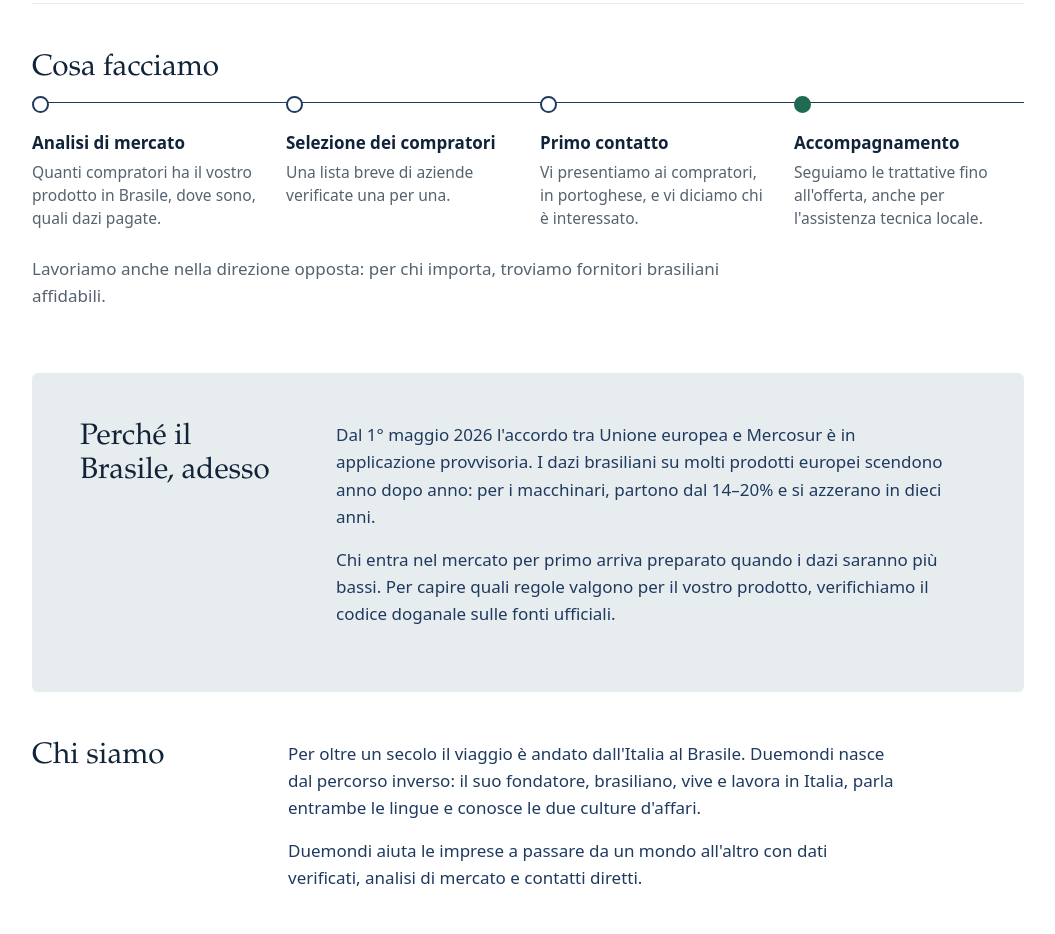
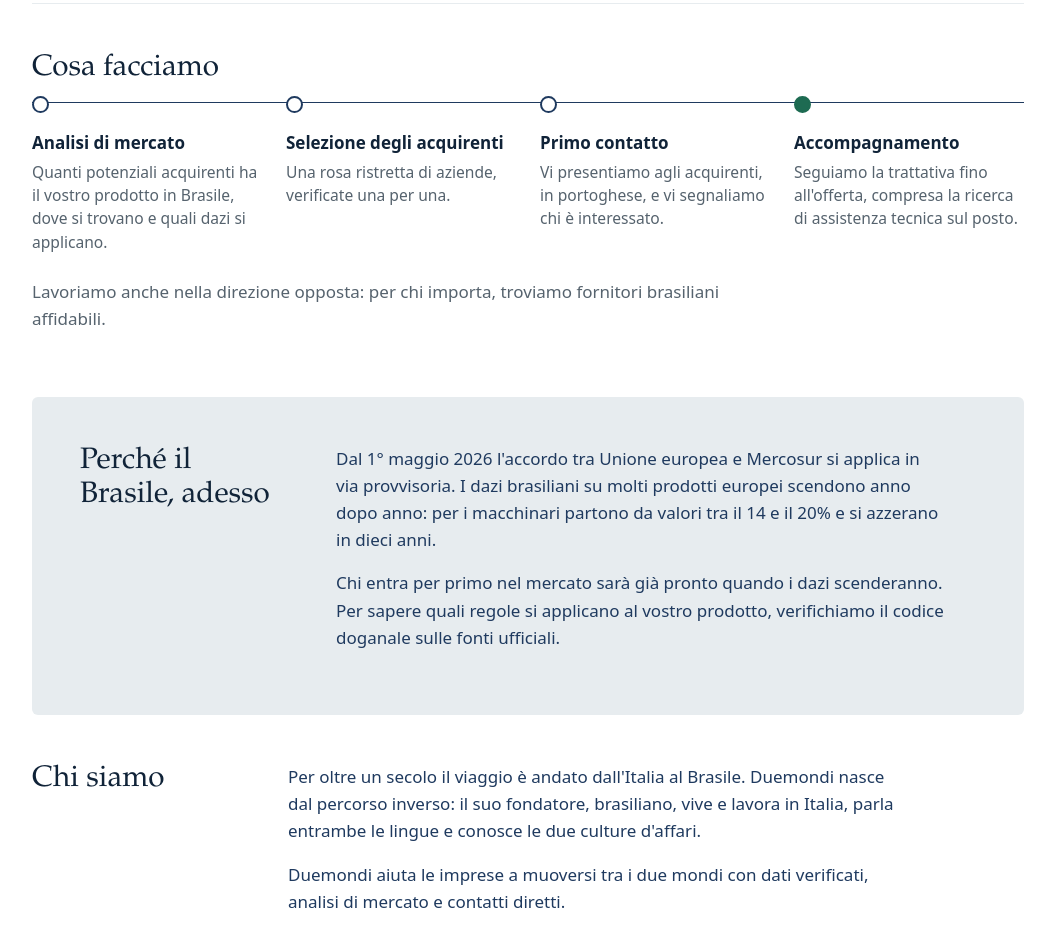
Before and after one commit to Trindade39/duemondi-site, a plain HTML site: page index.html in a window 1280 px wide. Shown: the part 518-1452 px from the top of the page, without its empty margins (112-1167 px from the left). Drawn offline with Linux system fonts and the light colour scheme.

Commit message:
Add files via upload

```diff
--- a/index.html
+++ b/index.html
@@ -104,7 +104,7 @@
 <header>
   <div class="colonna">
     <a class="marchio" href="#">Duemondi</a>
-    <nav><a href="#contatto">Scrivici</a></nav>
+    <nav><a href="#contatto">Scriveteci</a></nav>
   </div>
 </header>
 
@@ -122,10 +122,10 @@
     <div class="colonna">
       <h2>Cosa facciamo</h2>
       <ol class="livelli">
-        <li><h3>Analisi di mercato</h3><p>Quanti compratori ha il vostro prodotto in Brasile, dove sono, quali dazi pagate.</p></li>
-        <li><h3>Selezione dei compratori</h3><p>Una lista breve di aziende verificate una per una.</p></li>
-        <li><h3>Primo contatto</h3><p>Vi presentiamo ai compratori, in portoghese, e vi diciamo chi è interessato.</p></li>
-        <li><h3>Accompagnamento</h3><p>Seguiamo le trattative fino all'offerta, anche per l'assistenza tecnica locale.</p></li>
+        <li><h3>Analisi di mercato</h3><p>Quanti potenziali acquirenti ha il vostro prodotto in Brasile, dove si trovano e quali dazi si applicano.</p></li>
+        <li><h3>Selezione degli acquirenti</h3><p>Una rosa ristretta di aziende, verificate una per una.</p></li>
+        <li><h3>Primo contatto</h3><p>Vi presentiamo agli acquirenti, in portoghese, e vi segnaliamo chi è interessato.</p></li>
+        <li><h3>Accompagnamento</h3><p>Seguiamo la trattativa fino all'offerta, compresa la ricerca di assistenza tecnica sul posto.</p></li>
       </ol>
       <p class="nota">Lavoriamo anche nella direzione opposta: per chi importa, troviamo fornitori brasiliani affidabili.</p>
     </div>
@@ -135,8 +135,8 @@
     <div class="colonna griglia">
       <h2>Perché il Brasile, adesso</h2>
       <div>
-        <p>Dal 1° maggio 2026 l'accordo tra Unione europea e Mercosur è in applicazione provvisoria. I dazi brasiliani su molti prodotti europei scendono anno dopo anno: per i macchinari, partono dal 14–20% e si azzerano in dieci anni.</p>
-        <p>Chi entra nel mercato per primo arriva preparato quando i dazi saranno più bassi. Per capire quali regole valgono per il vostro prodotto, verifichiamo il codice doganale sulle fonti ufficiali.</p>
+        <p>Dal 1° maggio 2026 l'accordo tra Unione europea e Mercosur si applica in via provvisoria. I dazi brasiliani su molti prodotti europei scendono anno dopo anno: per i macchinari partono da valori tra il 14 e il 20% e si azzerano in dieci anni.</p>
+        <p>Chi entra per primo nel mercato sarà già pronto quando i dazi scenderanno. Per sapere quali regole si applicano al vostro prodotto, verifichiamo il codice doganale sulle fonti ufficiali.</p>
       </div>
     </div>
   </section>
@@ -146,7 +146,7 @@
       <h2>Chi siamo</h2>
       <div class="testo">
         <p>Per oltre un secolo il viaggio è andato dall'Italia al Brasile. Duemondi nasce dal percorso inverso: il suo fondatore, brasiliano, vive e lavora in Italia, parla entrambe le lingue e conosce le due culture d'affari.</p>
-        <p>Duemondi aiuta le imprese a passare da un mondo all'altro con dati verificati, analisi di mercato e contatti diretti.</p>
+        <p>Duemondi aiuta le imprese a muoversi tra i due mondi con dati verificati, analisi di mercato e contatti diretti.</p>
       </div>
     </div>
   </section>
```
